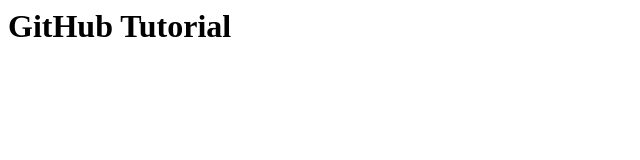
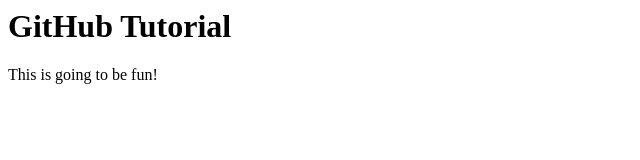
Before and after one commit to TimmyTimon/demo-repo, a plain HTML site: page index.html in a window 1280 px wide. Shown: the whole page, without its empty margins (0-640 px from the left). Drawn offline with Linux system fonts and the light colour scheme.

Commit message:
Another commit Attempt

```diff
--- a/index.html
+++ b/index.html
@@ -6,5 +6,7 @@
 </head>
 <body>
     <h1>GitHub Tutorial</h1>
+
+    <p>This is going to be fun!</p>
 </body>
 </html>
```
Also changed, not shown: 2 other files.
